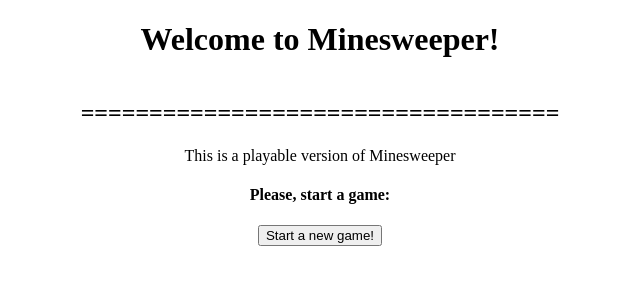
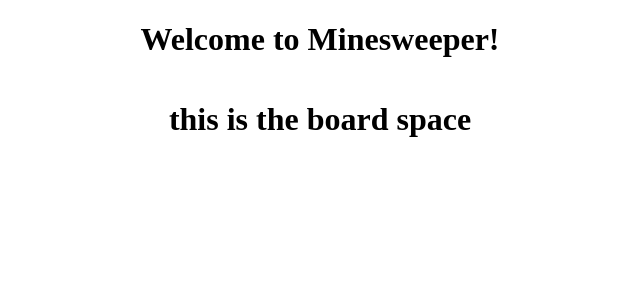
Before and after one commit to andrescabana86/react-minesweeper, a React app: page / in a window 1280 px wide. Both pictures are taken after a click on the button "Start a new game!". Shown: the top 300 px of the page, without its empty margins (320-960 px from the left). Built offline with nearby package versions, Linux system fonts and the light colour scheme.

Commit message:
feat: welcome view logic to add game board

```diff
--- a/src/app/app.tsx
+++ b/src/app/app.tsx
@@ -9,7 +9,11 @@ class App extends React.Component <any, {}> {
     return (
       <main className="app__container">
         <h1>{this.props.game.title}</h1>
-        <Welcome />
+        {
+          this.props.game.started
+            ? (<h1>this is the board space</h1>)
+            : (<Welcome />)
+        }
       </main>
     );
   }
@@ -18,6 +22,7 @@ class App extends React.Component <any, {}> {
 const mapStateToProps = (state:any) => ({
   game: {
     title: state.gameTitle,
+    started: state.gameStarted,
   },
 });
 
--- a/src/app/containers/welcome.tsx
+++ b/src/app/containers/welcome.tsx
@@ -1,15 +1,25 @@
 import React from 'react';
+import { connect } from 'react-redux';
+import { startNewGame } from '../actions';
 import './welcome.css';
 
-export default class Welcome extends React.Component {
+class Welcome extends React.Component <any> {
   render() {
     return (
       <section className="welcome__container">
         <h2>===================================</h2>
         <p>This is a playable version of Minesweeper</p>
         <h4>Please, start a game:</h4>
-        <button>Start a new game!</button>
+        <button onClick={this.props.startNewGame}>
+          Start a new game!
+        </button>
       </section>
     );
   }
 }
+
+const mapActionsToProps = (dispatch:Function) => ({
+  startNewGame: () => dispatch(startNewGame()),
+});
+
+export default connect(null, mapActionsToProps)(Welcome);
--- a/src/app/reducers/index.ts
+++ b/src/app/reducers/index.ts
@@ -1,9 +1,20 @@
+import { START_NEW_GAME } from '../actions/types';
+
 const initialState:any = {
   gameTitle: 'Welcome to Minesweeper!',
+  gameStarted: false,
 };
 
 export default (state = initialState, action: any) => {
+
   switch (action.type) {
+
+    case START_NEW_GAME:
+      return {
+        ...state,
+        gameStarted: true,
+      };
+
     default:
       return state;
   }
```
